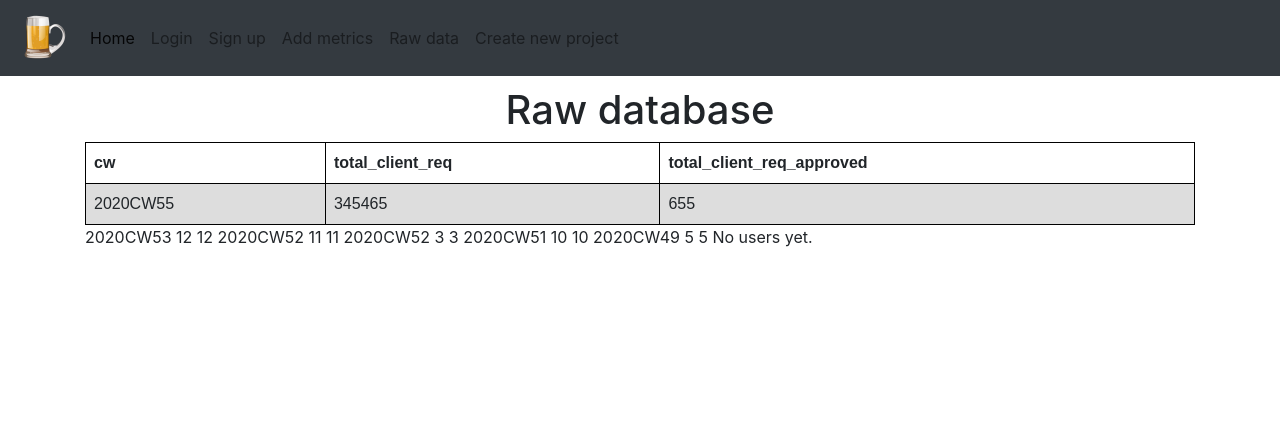
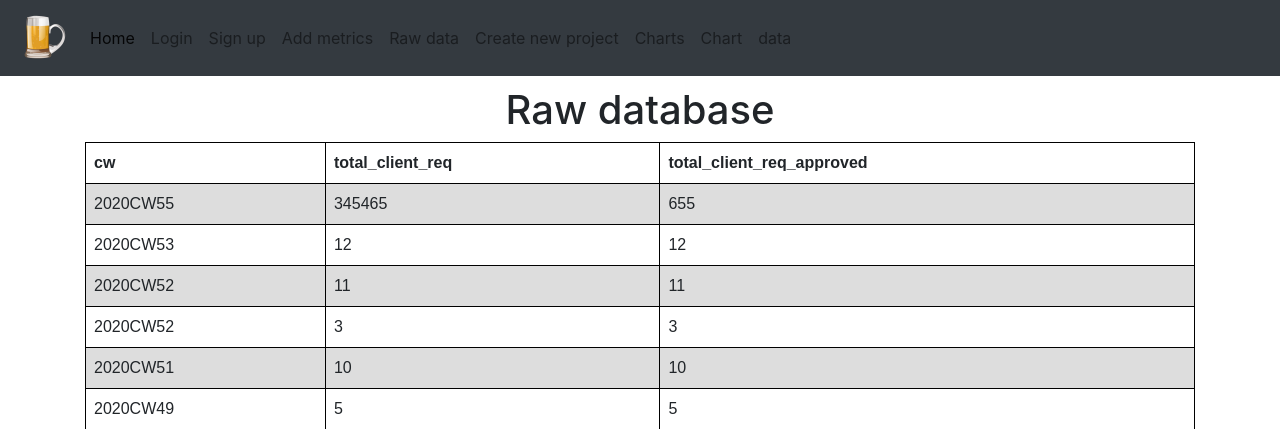
Before and after one commit to pawelszopa/spice_status, a Flask app: page /raw in a window 1280 px wide. Shown: the top 429 px of the page. Run offline with Flask 2, Linux system fonts and the light colour scheme; data comes from the database, SQL or seed files in the repository; both versions use the stored data as it was after the commit; some libraries are stand-ins or nearby versions.

Commit message:
charts example working

```diff
--- a/spice_status/models/workbook_models.py
+++ b/spice_status/models/workbook_models.py
@@ -16,3 +16,7 @@
     @staticmethod
     def all_of_workbooks():
         return Workbook.query.order_by(desc(Workbook.cw))
+
+    @staticmethod
+    def workbook_query():
+        return Workbook.query.all()
--- a/spice_status/templates/_base.html
+++ b/spice_status/templates/_base.html
@@ -67,6 +67,15 @@
             <li class="nav-item">
                 <a class="nav-link" href="{{ url_for('project.define_new_project')}}">Create new project</a>
             </li>
+            <li class="nav-item">
+                <a class="nav-link" href="{{ url_for('main.charts')}}">Charts</a>
+            </li>
+            <li class="nav-item">
+                <a class="nav-link" href="{{ url_for('main.chart')}}">Chart</a>
+            </li>
+            <li class="nav-item">
+                <a class="nav-link" href="{{ url_for('main.data')}}">data</a>
+            </li>
 
 
         </ul>
@@ -82,8 +91,8 @@
 
 {% block scripts %}
 <script src="https://code.jquery.com/jquery-3.3.1.slim.min.js" crossorigin="anonymous"></script>
+<script src="{{ url_for('static', filename='js/bootstrap.min.js') }}"></script>
 
-<script src="{{ url_for('static', filename='js/bootstrap.min.js') }}"></script>
 
 {% endblock %}
 
--- a/spice_status/templates/raw.html
+++ b/spice_status/templates/raw.html
@@ -23,8 +23,9 @@
                 <td>{{ rd.total_client_req_approved }}</td>
 
             </tr>
+            {% endfor %}
         </table>
-        {% endfor %}
+
         {% else %}
         No raw_data yet.
         {% endif %}
--- a/spice_status/views/main_views.py
+++ b/spice_status/views/main_views.py
@@ -1,4 +1,6 @@
-from flask import Blueprint, render_template
+import json
+
+from flask import Blueprint, render_template, jsonify
 
 from ..models.project_models import get_project
 from ..forms.issue_form import IssueForm
@@ -6,6 +8,7 @@
 from ..models.user_models import User
 from spice_status import login_manager, db
 from ..models.workbook_models import Workbook
+from random import sample
 
 bp_main = Blueprint("main", __name__, url_prefix='/')
 
@@ -35,3 +38,28 @@
 @bp_main.route('/raw')
 def raw():
     return render_template('raw.html', raw_data=Workbook.all_of_workbooks(), users=User.all_of_users())
+
+
+@bp_main.route('/charts', methods=['GET', "POST"])
+def charts():
+    shrd = []
+    data = Workbook.all_of_workbooks()
+    for row in data:
+        shrd.append([row.cw, row.total_client_req, row.total_client_req_approved])
+    shrd.insert(0, ["CW", "Total_Shrd", "Total ShRd Approved"])
+    shrd = jsonify(shrd)
+    data = {'Task': 'Hours per Day', 'Work': 11, 'Eat': 2, 'Commute': 2, 'Watching TV': 2, 'Sleeping': 7}
+    data = [{'Task': 'Hours per Day', 'Work': 11, 'Eat': 2, 'Commute': 2, 'Watching TV': 2, 'Sleeping': 7},
+            {'Work': 12, 'Eat': 4, 'Commute': 5, 'Watching TV': 8, 'Sleeping': 9}]
+
+    return render_template('charts.html', raw_data=Workbook.all_of_workbooks(), shrd=shrd, datas=data)
+
+
+@bp_main.route('/chart')
+def chart():
+    return render_template('chart.html')
+
+
+@bp_main.route('/data')
+def data():
+    return jsonify({'results': sample(range(1, 10), 5)}, {'dupa': sample(range(1, 10), 5)})
```
Also changed, not shown: spice_status/helpers/helpers.py (added, +11 -0 lines), spice_status/templates/chart.html (added, +30 -0 lines), spice_status/templates/charts.html (added, +51 -0 lines), spice_status/spice_status.db.
